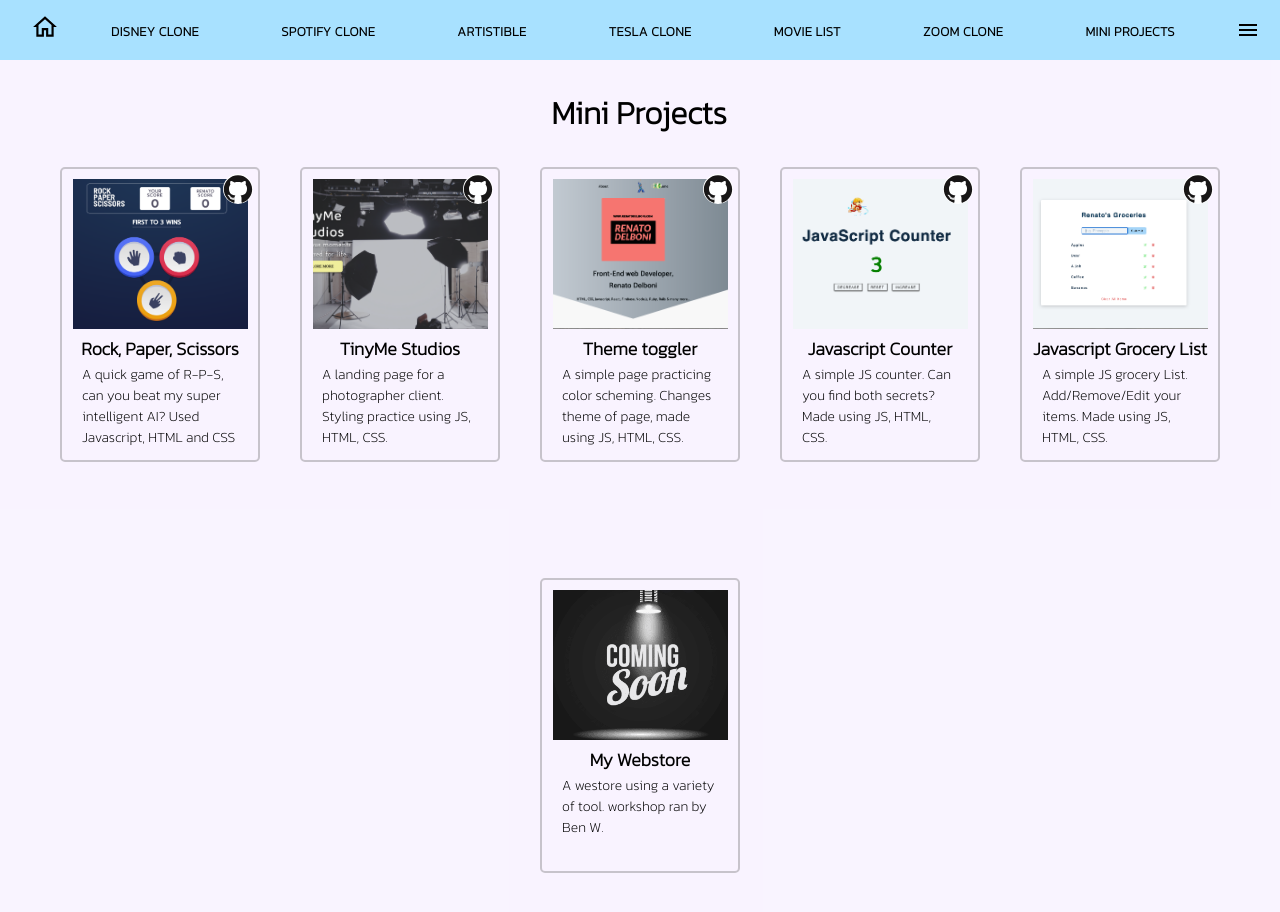
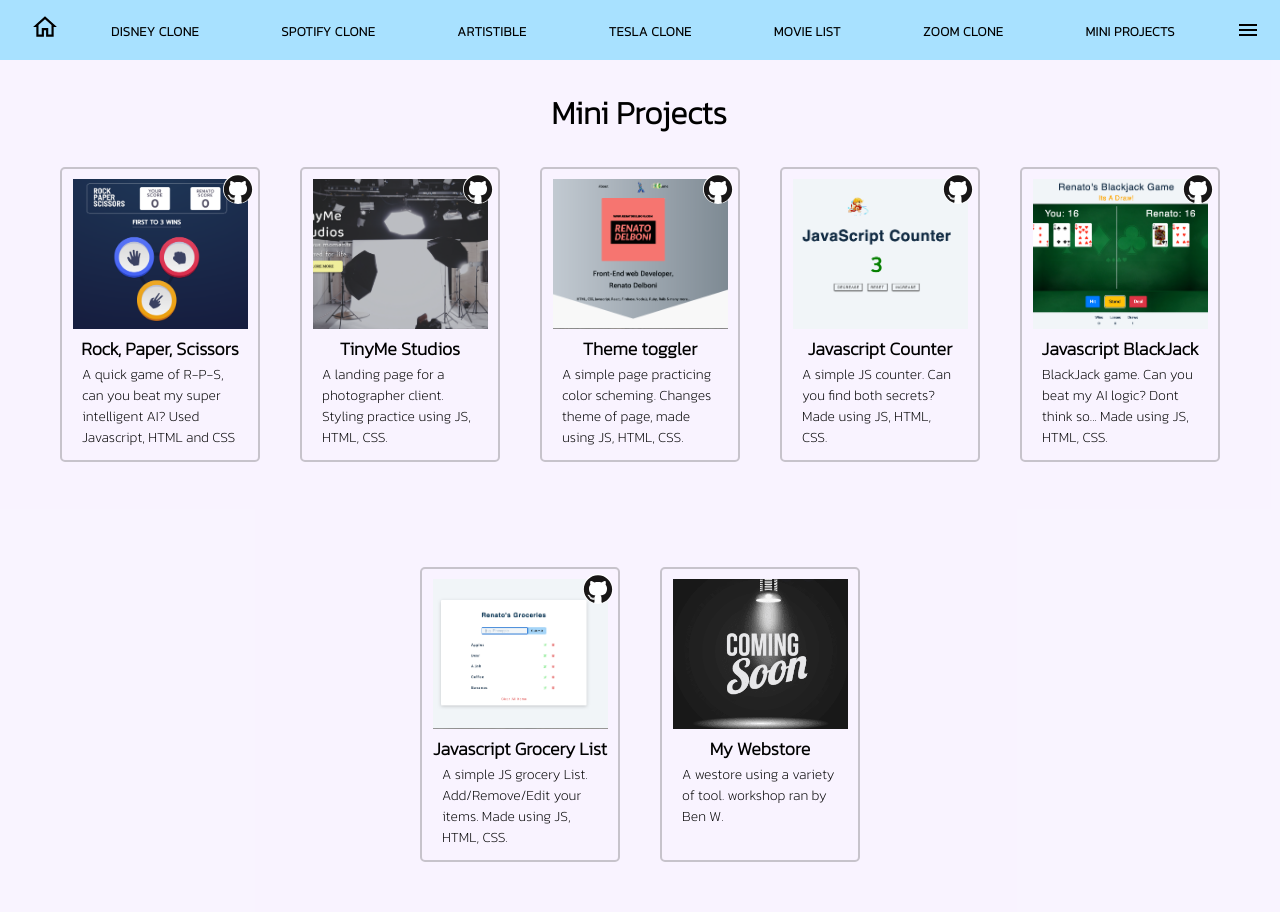
Before and after one commit to Netsujr/renato-react-portfolio, a React (Create React App) app: page /mini-projects in a window 1280 px wide. Shown: the top 912 px of the page. Built offline with nearby package versions, Linux system fonts and the light colour scheme.

Commit message:
added new project

```diff
--- a/src/components/projects/MiniProjects.js
+++ b/src/components/projects/MiniProjects.js
@@ -7,27 +7,11 @@ import tm1 from "../../images/TinyMe/one.png";
 import theme from '../../images/MiniProjects/theme_toggle.png';
 import counter from '../../images/MiniProjects/counter.png';
 import grocery from '../../images/MiniProjects/grocery.png';
+import blackjack from '../../images/MiniProjects/blackjack.png';
 
 
 
-function Section({ leftBtnText, rightBtnText }) {
-
-
-  // const activateFinished = () => {
-  //   let run = document.querySelector(".run");
-  //   let done = document.querySelector(".done");
-  //   run.style.display = "none";
-  //   done.style.display = "flex";
-  // }
-
-  // const activateRunning = () => {
-  //   let run = document.querySelector(".run");
-  //   let done = document.querySelector(".done");
-  //   run.style.display = "flex";
-  //   done.style.display = "none";
-  // }
-
-
+function Section() {
   return (
     <Wrap>
       <ItemText>
@@ -76,6 +60,17 @@ function Section({ leftBtnText, rightBtnText }) {
           </CardTitle>
           <CardDesc>
             <p>A simple JS counter. Can you find both secrets? Made using JS, HTML, CSS.</p>
+          </CardDesc>
+        </CardBody>
+        {/* --------------------------------------------- */}
+        <CardBody>
+          <a href="https://hungry-mestorf-4efc96.netlify.app/" target="blank_" > <h2>Visit Site</h2><img id="image" src={blackjack} alt="blackjack" /></a>
+          <a href="https://github.com/Netsujr/javascript_blackjack" target="_blank" rel="noreferrer"><img id="icon" src={GithubIcon} alt="Github" /></a>
+          <CardTitle>
+            <h4>Javascript BlackJack</h4>
+          </CardTitle>
+          <CardDesc>
+            <p>BlackJack game. Can you beat my AI logic? Dont think so... Made using JS, HTML, CSS.</p>
           </CardDesc>
         </CardBody>
         {/* --------------------------------------------- */}
```
Also changed, not shown: src/images/MiniProjects/blackjack.png (added).
